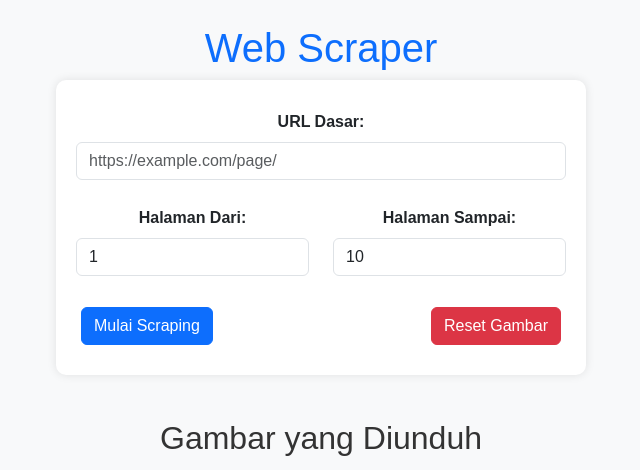
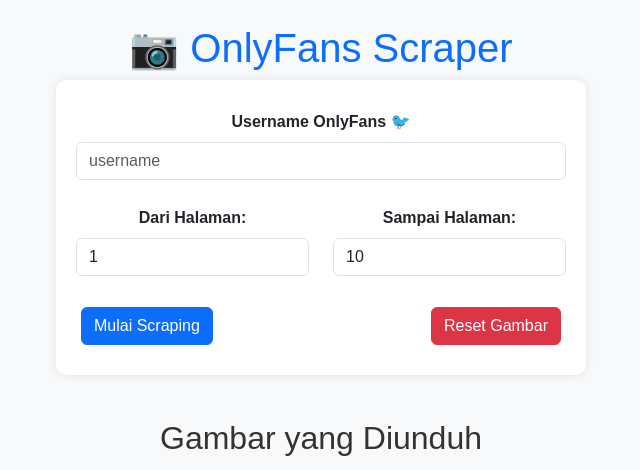
Before and after one commit to fhebriantz/image_scraper, a Flask app: page / in a window 1280 px wide. Shown: the top 470 px of the page, without its empty margins (319-959 px from the left). Run offline with Flask 3, Linux system fonts and the light colour scheme.

Commit message:
change title

```diff
--- a/app.py
+++ b/app.py
@@ -19,7 +19,8 @@ def index():
     images = []
 
     if request.method == "POST":
-        url = request.form["url"]
+        username = request.form["username"]
+        url = f'https://fapello.com/{username}/'
         start_page = int(request.form["start_page"])
         end_page = int(request.form["end_page"])
 
--- a/templates/index.html
+++ b/templates/index.html
@@ -30,21 +30,21 @@
 <body class="bg-light">
 
     <div class="container mt-4">
-        <h1 class="text-center text-primary">Web Scraper</h1>
+        <h1 class="text-center text-primary">📷 OnlyFans Scraper</h1>
 
         <form method="POST">
             <div class="mb-3">
-                <label class="form-label">URL Dasar:</label>
-                <input type="text" class="form-control" name="url" placeholder="https://example.com/page/" required>
+                <label class="form-label">Username OnlyFans 🐦</label>
+                <input type="text" class="form-control" name="username" placeholder="username" required>
             </div>
 
             <div class="row">
                 <div class="col-md-6 mb-3">
-                    <label class="form-label">Halaman Dari:</label>
+                    <label class="form-label">Dari Halaman:</label>
                     <input type="number" class="form-control" name="start_page" min="1" value="1" required>
                 </div>
                 <div class="col-md-6 mb-3">
-                    <label class="form-label">Halaman Sampai:</label>
+                    <label class="form-label">Sampai Halaman:</label>
                     <input type="number" class="form-control" name="end_page" min="1" value="10" required>
                 </div>
             </div>
```
